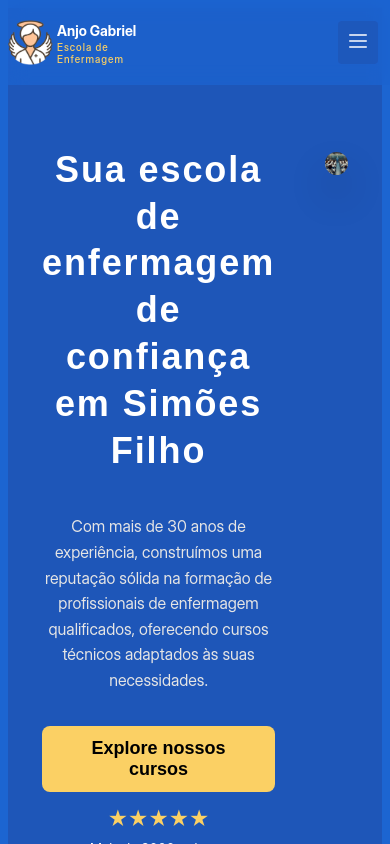
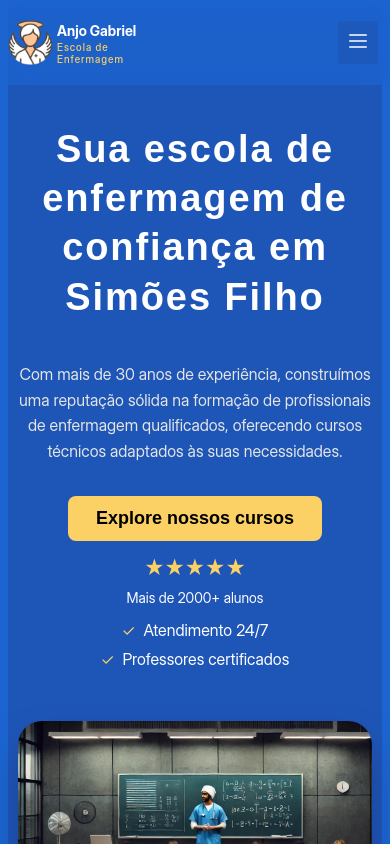
Before and after one commit to MP-oliveira/frontend-anjogabriel, a React (Vite) app in the folder frontend/: page / in a window 390 px wide. Shown: the top 844 px of the page. Built offline with nearby package versions, Linux system fonts and the light colour scheme.

Commit message:
fix: adjusting section one for mobile

```diff
--- a/frontend/src/pages/SectionOne/SectionOne.css
+++ b/frontend/src/pages/SectionOne/SectionOne.css
@@ -171,11 +171,16 @@
 /* iPhone 15 Pro Max (430x932) */
 @media screen and (max-width: 430px) {
   .sectionOne-content {
-    padding: 24px;
+    padding-bottom: 680px;
+  }
+
+
+  .sectionOne-container {
+    flex-wrap: wrap;
   }
 
   .sectionOne-h1 {
-    font-size: 36px;
+    font-size: 38px;
   }
 
   .sectionOne-p {
@@ -184,8 +189,13 @@
 
   .features {
     flex-direction: column;
-    gap: 16px;
+    gap: 5px;
+    align-items: center;
+    margin-top: 10px;
   }
+.sectionOne-right img {
+  margin-top: 0px;
+}
 }
 
 /* iPhone (375x667) */
```
